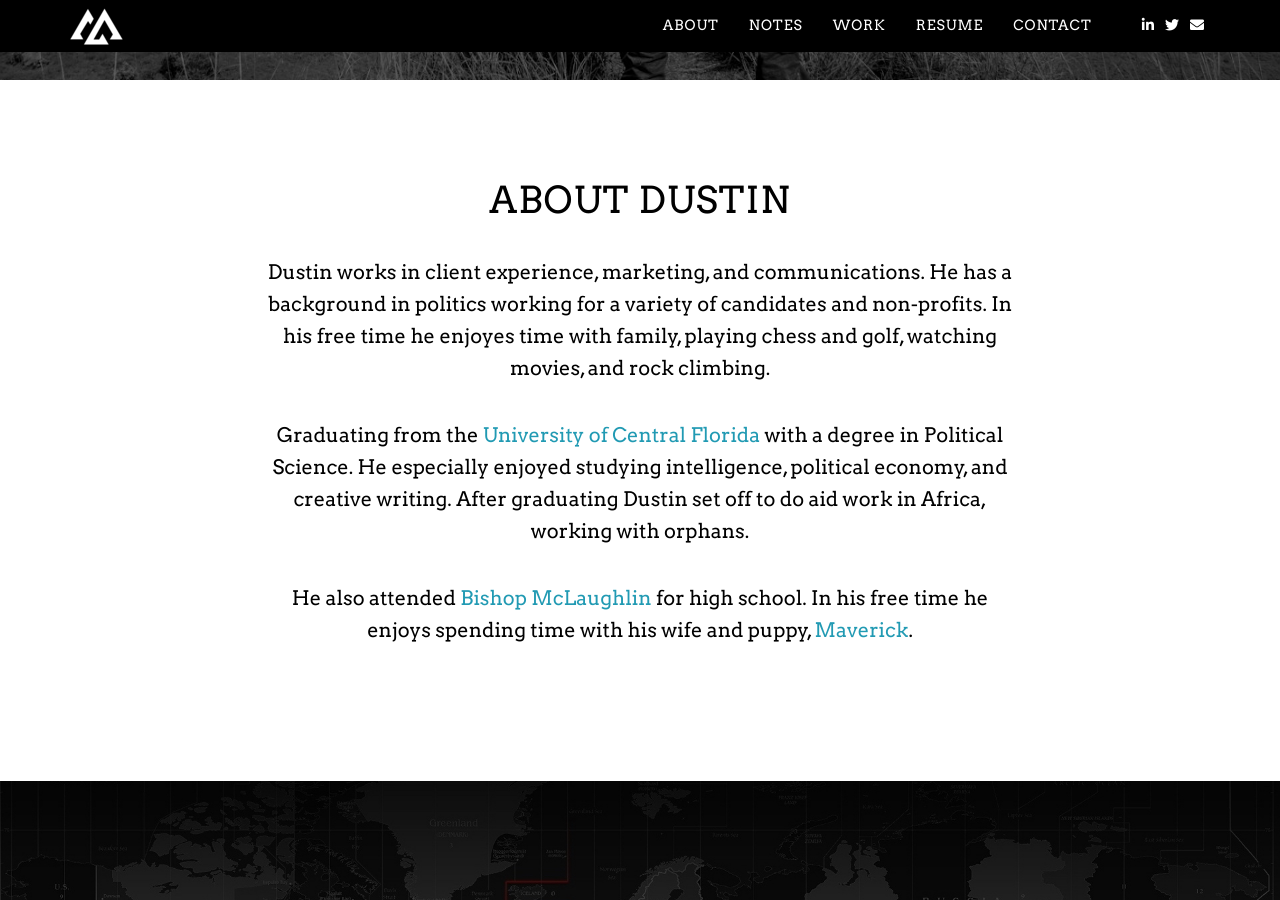
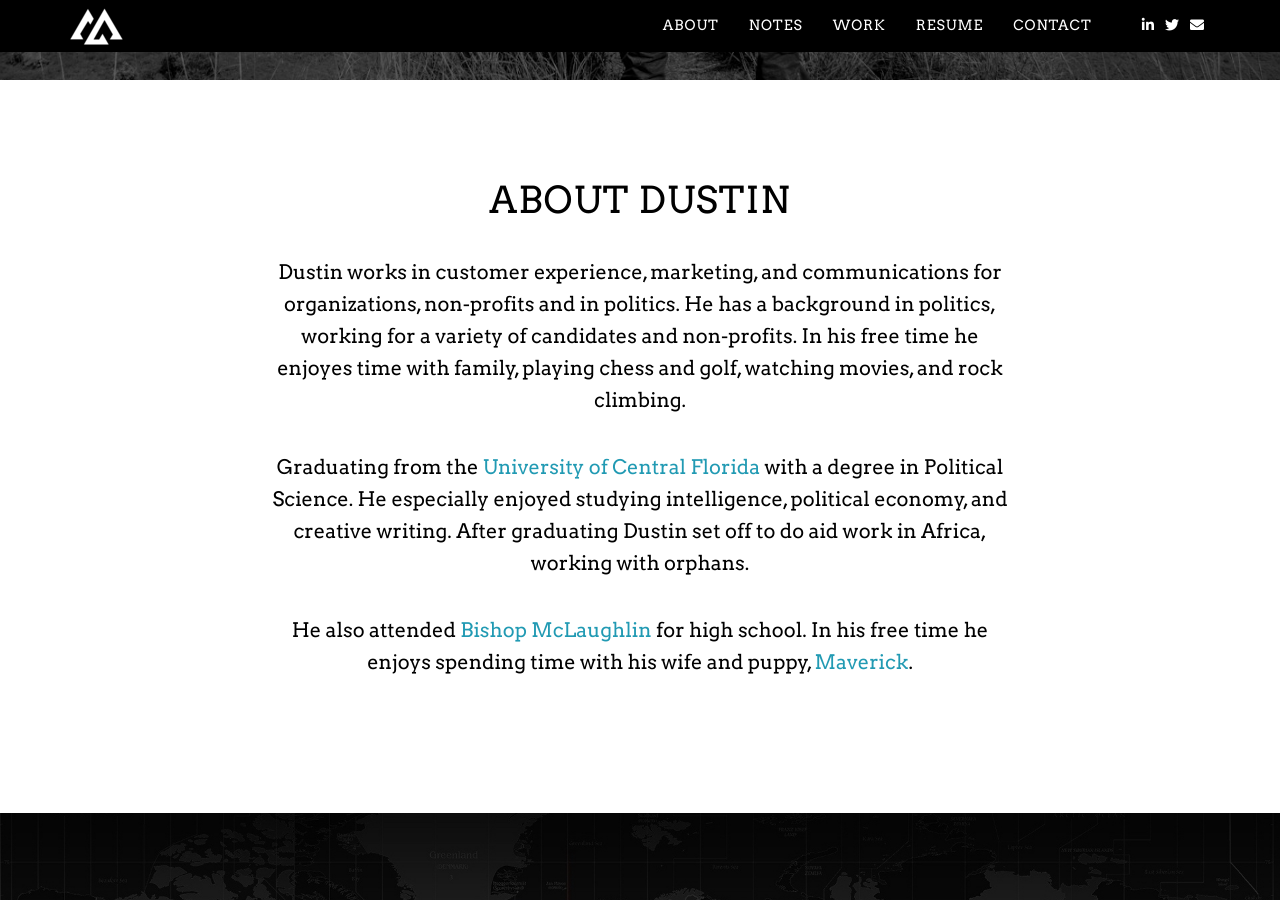
Before and after one commit to dustinwmooney/dustinmooney.website, a Jekyll site: the page built from index.html, in a window 1280 px wide and 900 px high, scrolled down 2643 px. Built offline with Jekyll 4.4.1, drawn with Linux system fonts in a browser that asks for light colours; nearby versions of some CDN libraries.

Commit message:
Update about.html

```diff
--- a/_includes/about.html
+++ b/_includes/about.html
@@ -3,7 +3,7 @@
 	<div class="row">
 		<div class="col-lg-8 col-lg-offset-2">
 			<h2>About Dustin</h2>
-			<p>Dustin works in client experience, marketing, and communications. He has a background in politics working for a variety of candidates and non-profits. In his free time he enjoyes time with family, playing chess and golf, watching movies, and rock climbing.</p>
+			<p>Dustin works in customer experience, marketing, and communications for organizations, non-profits and in politics. He has a background in politics, working for a variety of candidates and non-profits. In his free time he enjoyes time with family, playing chess and golf, watching movies, and rock climbing.</p>
 			<p>Graduating from the <a href="http://ucf.edu/" target="_blank">University of Central Florida</a> with a degree in Political Science. He especially enjoyed studying intelligence, political economy, and creative writing. After graduating Dustin set off to do aid work in Africa, working with orphans.</p>
 			<p>He also attended <a href="http://bmchs.com/" target="_blank">Bishop McLaughlin</a> for high school. In his free time he enjoys spending time with his wife and puppy,  <a href="https://dustinmooney.com/Maverick.jpg" target="_blank">Maverick</a>.</p>
 		</div>
```
